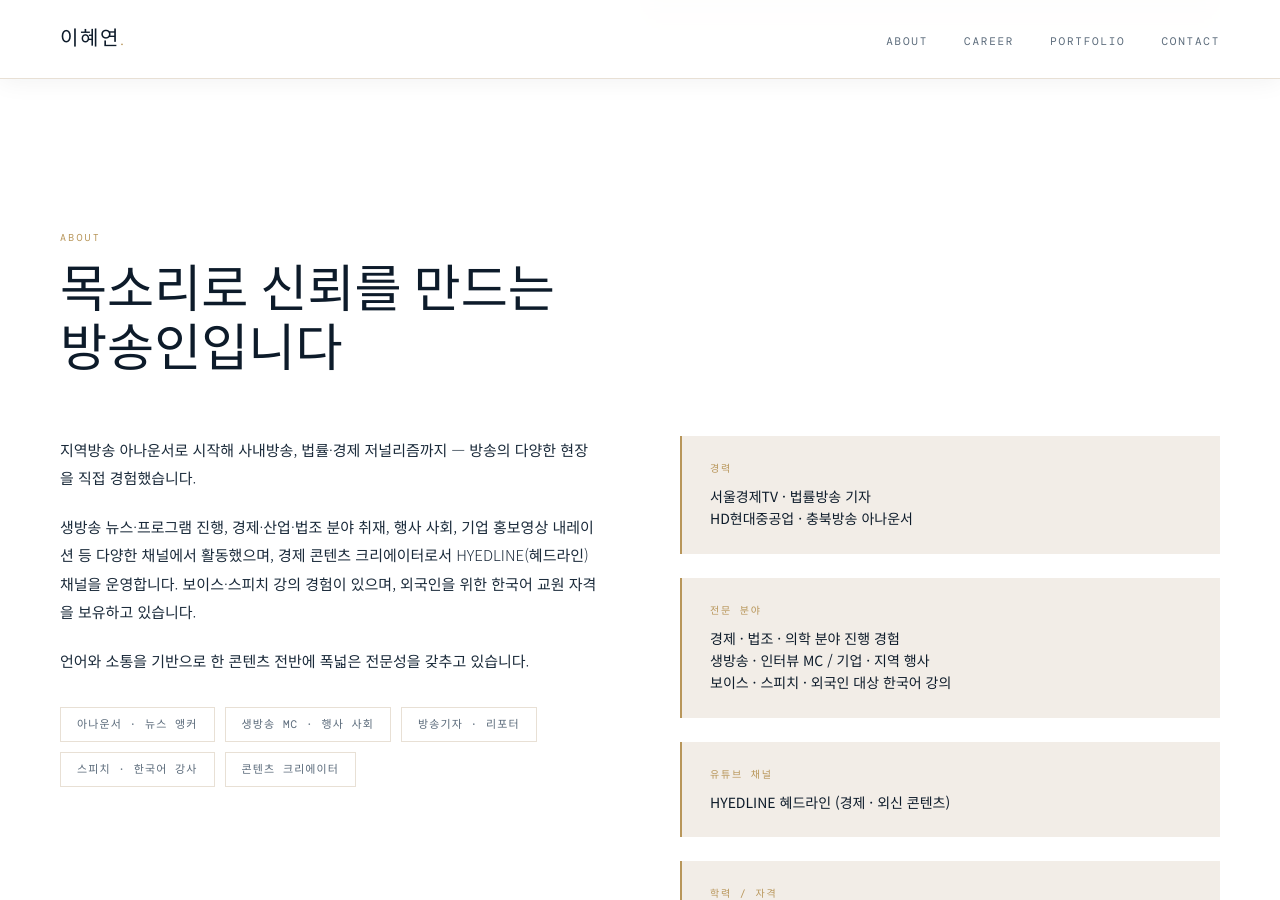
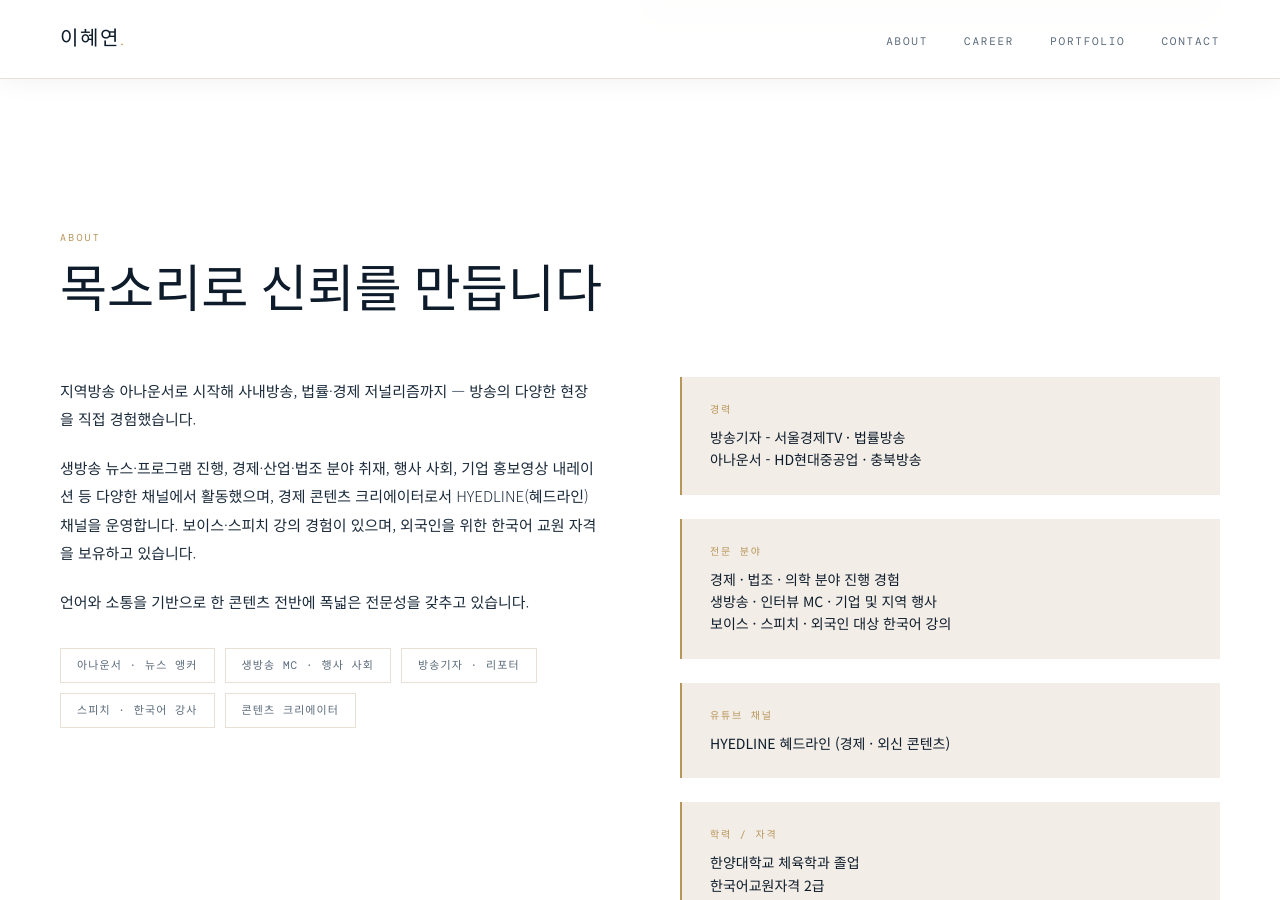
Before and after one commit to annhylee/annhylee.github.io, a Jekyll site: the page built from index.md, in a window 1280 px wide and 900 px high, scrolled down 771 px. Built offline with Jekyll 4.4.1, drawn with Linux system fonts in a browser that asks for light colours; some web fonts are replaced; some of the changed text lies outside the part shown.

Commit message:
Update profile.yml

```diff
--- a/_data/profile.yml
+++ b/_data/profile.yml
@@ -62,8 +62,7 @@ sections:
   about:
     eyebrow: About
     title: |-
-      목소리로 신뢰를 만드는
-      방송인입니다
+      목소리로 신뢰를 만듭니다
   career:
     eyebrow: Career
     title: 커리어 타임라인
@@ -89,12 +88,12 @@ about:
   credentials:
     - label: 경력
       lines:
-        - 서울경제TV · 법률방송 기자
-        - HD현대중공업 · 충북방송 아나운서
+        - 방송기자 - 서울경제TV · 법률방송
+        - 아나운서 - HD현대중공업 · 충북방송
     - label: 전문 분야
       lines:
         - 경제 · 법조 · 의학 분야 진행 경험
-        - 생방송 · 인터뷰 MC / 기업 · 지역 행사
+        - 생방송 · 인터뷰 MC · 기업 및 지역 행사
         - 보이스 · 스피치 · 외국인 대상 한국어 강의
     - label: 유튜브 채널
       lines:
@@ -102,8 +101,9 @@ about:
         - HYEDLINE 혜드라인 (경제 · 외신 콘텐츠)
     - label: 학력 / 자격
       lines:
-        - 한양대학교 체육학 졸업
+        - 한양대학교 체육학과 졸업
         - 한국어교원자격 2급
+        - 스피치지도사 1급 · 커뮤니케이션전문가 1급
 
 contact:
   desc: 생방송 프로그램, 기업 행사 MC, 유튜브 콘텐츠 등 다양한 분야에서 협업을 진행합니다. 편하게 연락 주세요.
@@ -112,7 +112,7 @@ contact:
       value: annhylee@naver.com
       href: "mailto:annhylee@naver.com"
       icon: "✉"
-      external: false
+      external: true
     - label: YouTube
       value: HYEDLINE 혜드라인
       href: "https://youtube.com/@HYEDLINE"
```
